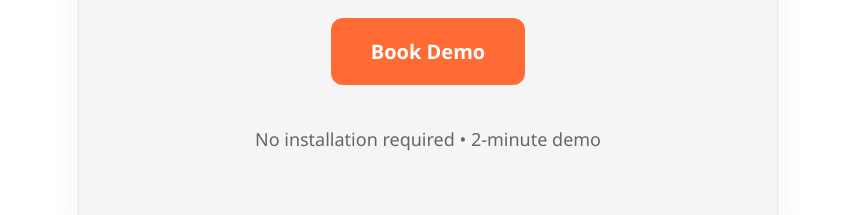
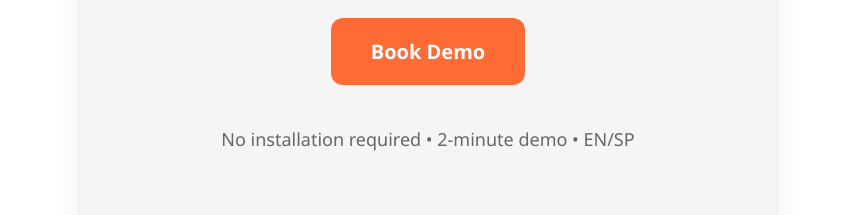
Before and after one commit to reyecesa1/Cold2CLose, a plain HTML site: page index.html in a window 1280 px wide. Shown: the part 1480-1695 px from the top of the page, without its empty margins (212-1068 px from the left). Drawn offline with Linux system fonts and the light colour scheme.

Commit message:
Update index.html

```diff
--- a/index.html
+++ b/index.html
@@ -1002,7 +1002,7 @@
                     Book Demo
                 </button>
 
-                <p class="demo-note">No installation required • 2-minute demo</p>
+                <p class="demo-note">No installation required • 2-minute demo • EN/SP </p>
             </div>
         </div>
     </section>
```
